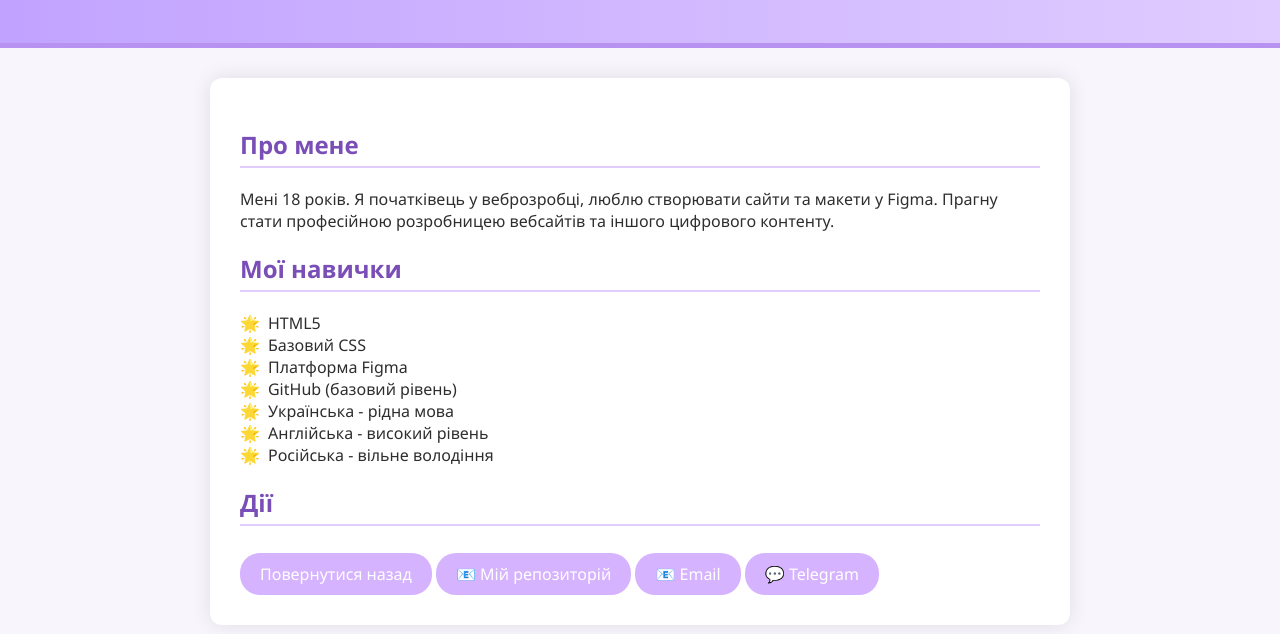
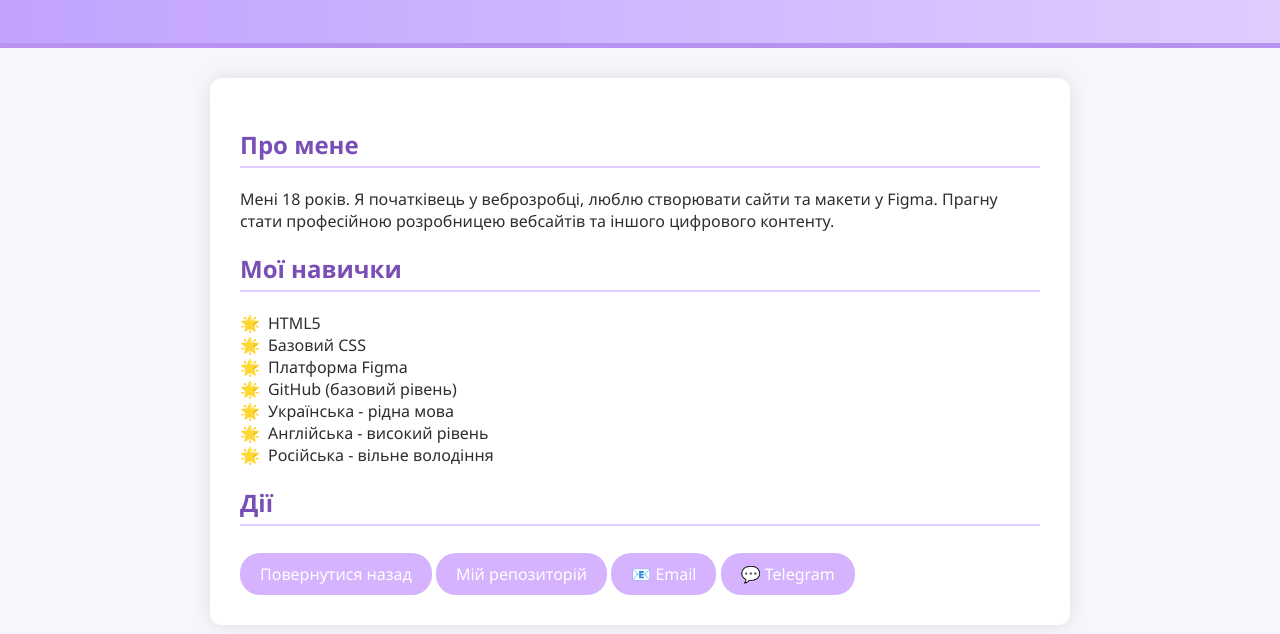
Before and after one commit to gcytch/portfolio, a plain HTML site: page index.html in a window 1280 px wide. Shown: the part 120-754 px from the top of the page. Drawn offline with Linux system fonts and the light colour scheme.

Commit message:
Update index.html

```diff
--- a/index.html
+++ b/index.html
@@ -105,7 +105,7 @@
     <h2>Дії</h2>
     <div class="contact">
       <a href="https://porokhovnichenkoiryna.github.io/learning_git/public/" target="_blank">Повернутися назад</a>
-      <a href="https://github.com/gcytch/portfolio">📧 Мій репозиторій</a>
+      <a href="https://github.com/gcytch/portfolio"> Мій репозиторій</a>
       <a href="mailto:samofalelya@gmail.com">📧 Email</a>
       <a href="https://t.me/ellyyaa.s" target="_blank">💬 Telegram</a>
 
```
